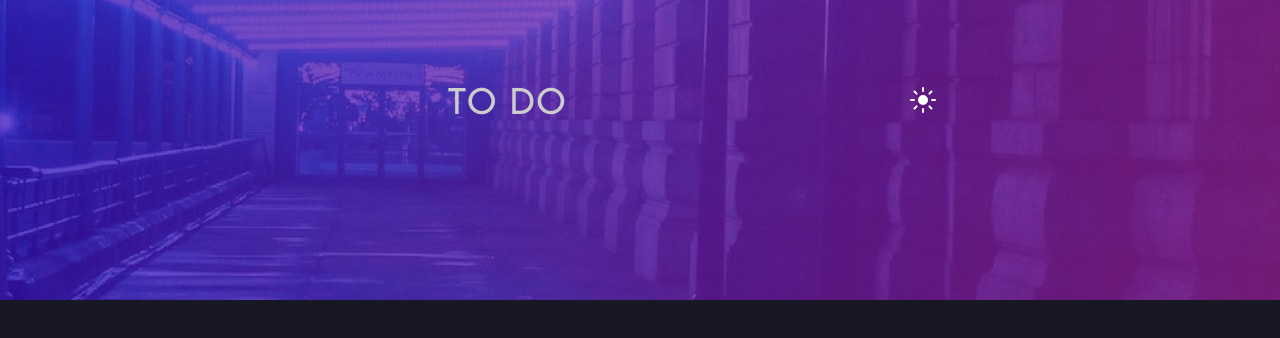
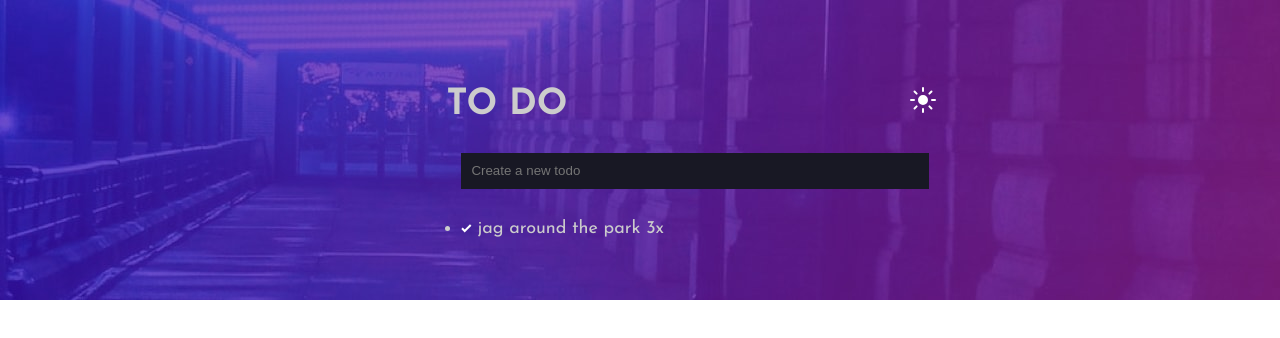
Before and after one commit to iddimsangi/TODO, a plain HTML site: page index.html in a window 1280 px wide. Shown: the top 338 px of the page. Drawn offline with Linux system fonts and the light colour scheme.

Commit message:
add input field and style it

```diff
--- a/index.html
+++ b/index.html
@@ -22,6 +22,12 @@
     <h1>to do</h1>
     <img src="images/icon-sun.svg" class="sun-svg" alt="sunny">
 </header>
+<div class="box-main">
+    <input type="text" placeholder="Create a new todo">
+    <ul class="box-lst">
+      <li><img src="images/icon-check.svg" alt="yy"> jag around the park 3x </li>
+    </ul>
+</div>
 
 
 </body>
--- a/style.css
+++ b/style.css
@@ -10,12 +10,13 @@ body{
     font-size: 18px;
     width: 1440px;
     color: #ccc;
-    background-color: #181824;
+    position: relative;
+    /* background-color: #181824; */
 }
 
 h1{
     text-transform: uppercase;
-    font-weight: 400;
+    font-weight: 700;
     position: absolute;
     top: 29%;
     left: 31%;
@@ -34,3 +35,18 @@ header{
     top: 29%;
     right: 35%;
 }
+input{
+    padding: 0.6rem;
+    width:65%;
+    background-color: #181824;
+    color: #25273C;
+    border: 1px solid  #181824;
+    margin-bottom: 30px;
+}
+
+.box-main {
+    position: absolute;
+    top:50%;
+    left:32%;
+    width: 50%;
+}
```
